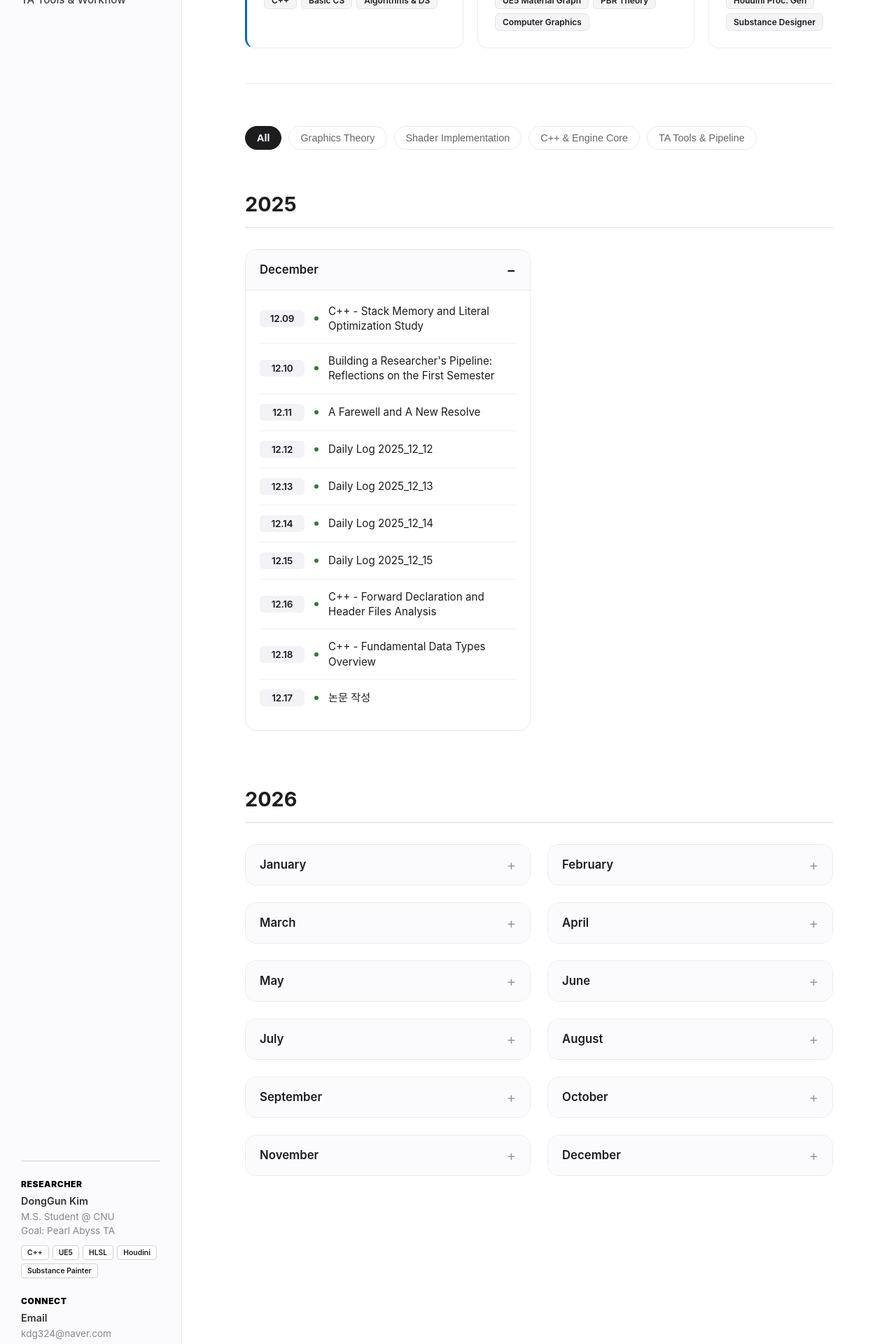
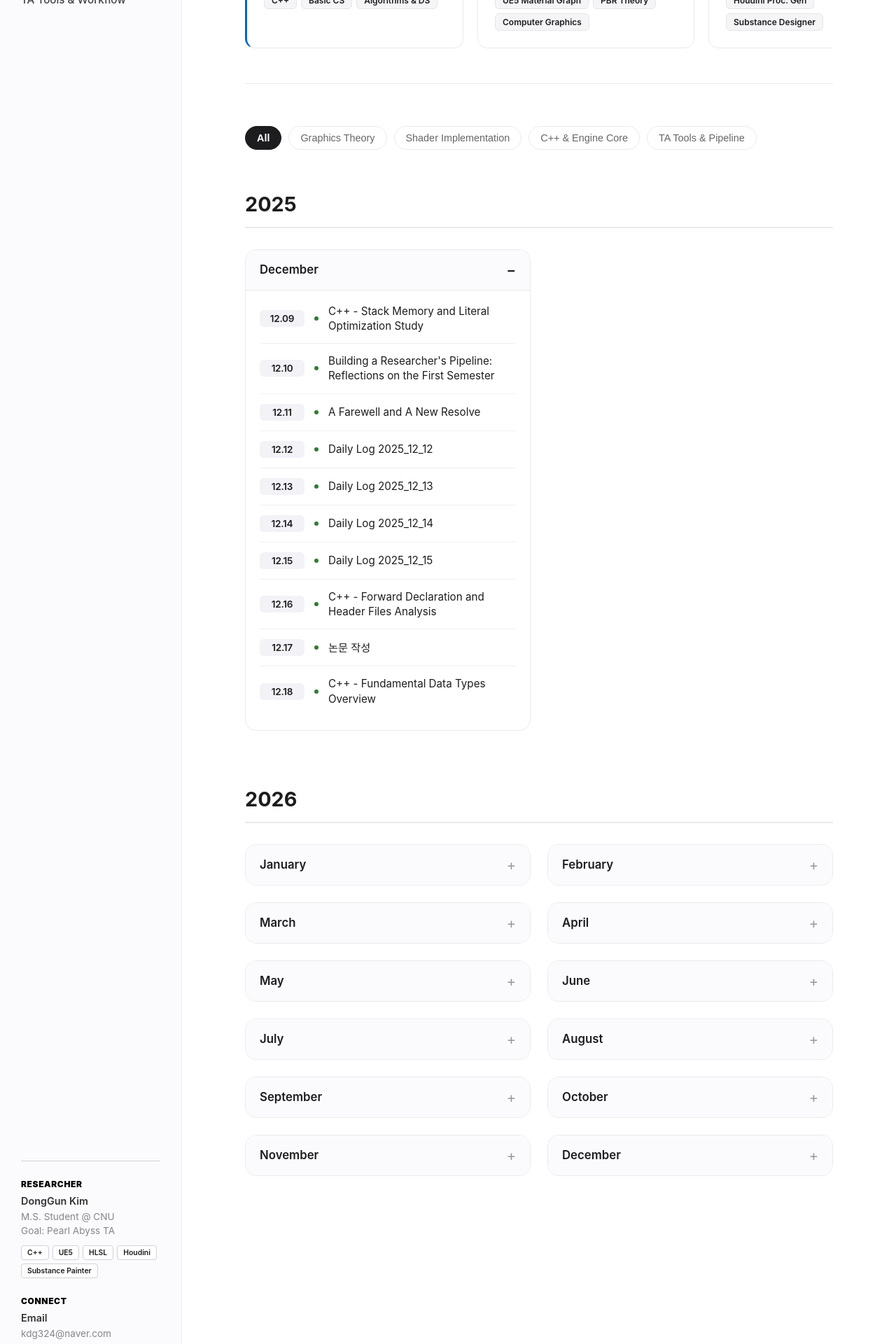
Before and after one commit to KimDongGun324/kimdonggun324.github.io, a Jekyll site: the page built from daily-study/index.md, in a window 1280 px wide. Shown: the part 619-2539 px from the top of the page at 70% size. Built offline with Jekyll 4.4.1, drawn with Linux system fonts in a browser that asks for light colours; some web fonts are replaced.

Commit message:
Update index.md

```diff
--- a/daily-study/index.md
+++ b/daily-study/index.md
@@ -285,18 +285,18 @@ C++ - Forward Declaration and Header Files Analysis
 </li>
 
 <li data-tags="tools">
+<span class="date-badge">12.17</span>
+<span class="tag-dot" style="background:#2e7d32;"></span>
+<a href="https://github.com/KimDongGun324/kimdonggun324.github.io/blob/main/daily-study/posts/2025/12/17.md" class="study-link" target="_blank">
+논문 작성
+</a>
+</li>
+
+<li data-tags="tools">
 <span class="date-badge">12.18</span>
 <span class="tag-dot" style="background:#2e7d32;"></span>
 <a href="https://github.com/KimDongGun324/kimdonggun324.github.io/blob/main/daily-study/posts/2025/12/18.md" class="study-link" target="_blank">
 C++ - Fundamental Data Types Overview
-</a>
-</li>
-
-<li data-tags="tools">
-<span class="date-badge">12.17</span>
-<span class="tag-dot" style="background:#2e7d32;"></span>
-<a href="https://github.com/KimDongGun324/kimdonggun324.github.io/blob/main/daily-study/posts/2025/12/17.md" class="study-link" target="_blank">
-논문 작성
 </a>
 </li>
 
```
